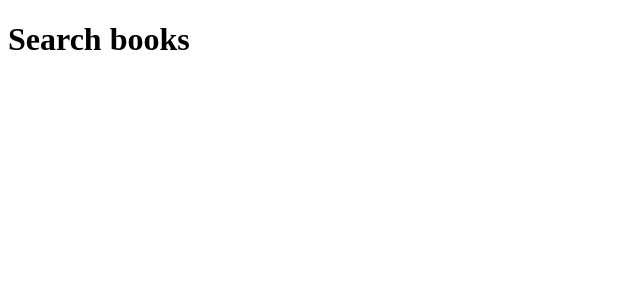
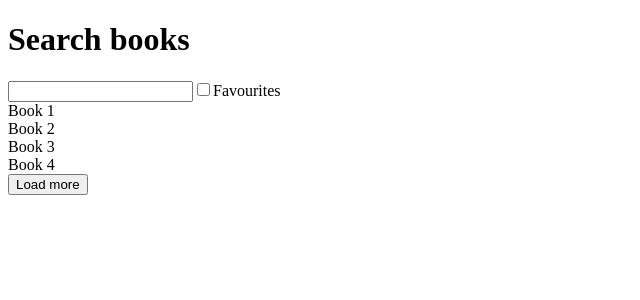
Before and after one commit to TiagoFuelber/search-books, a React app: page / in a window 1280 px wide. Shown: the top 300 px of the page, without its empty margins (0-640 px from the left). Built offline with nearby package versions, Linux system fonts and the light colour scheme.

Commit message:
Initial HTML static structure

```diff
--- a/src/App.jsx
+++ b/src/App.jsx
@@ -1,5 +1,25 @@
 import React from "react";
 
-const App = () => <h1>Search books</h1>;
+const App = () => (
+  <>
+    <header>
+      <h1>Search books</h1>
+      <div>
+        <input type="search" />
+        <label htmlFor="favourites">
+          <input name="favourites" type="checkbox" />
+          Favourites
+        </label>
+      </div>
+    </header>
+    <div className="container">
+      <div className="book">Book 1</div>
+      <div className="book">Book 2</div>
+      <div className="book">Book 3</div>
+      <div className="book">Book 4</div>
+      <button>Load more</button>
+    </div>
+  </>
+);
 
 export default App;
```
